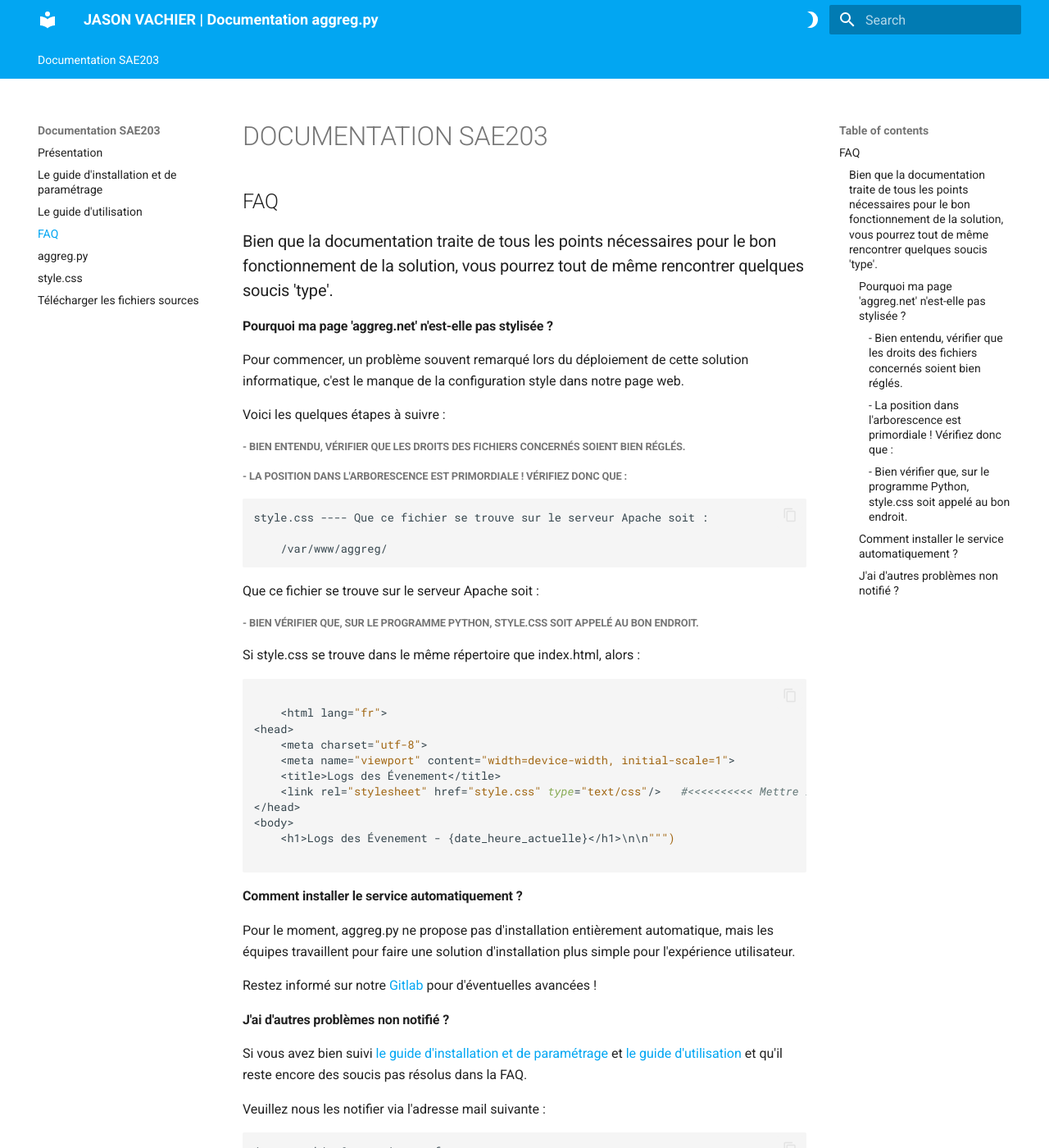
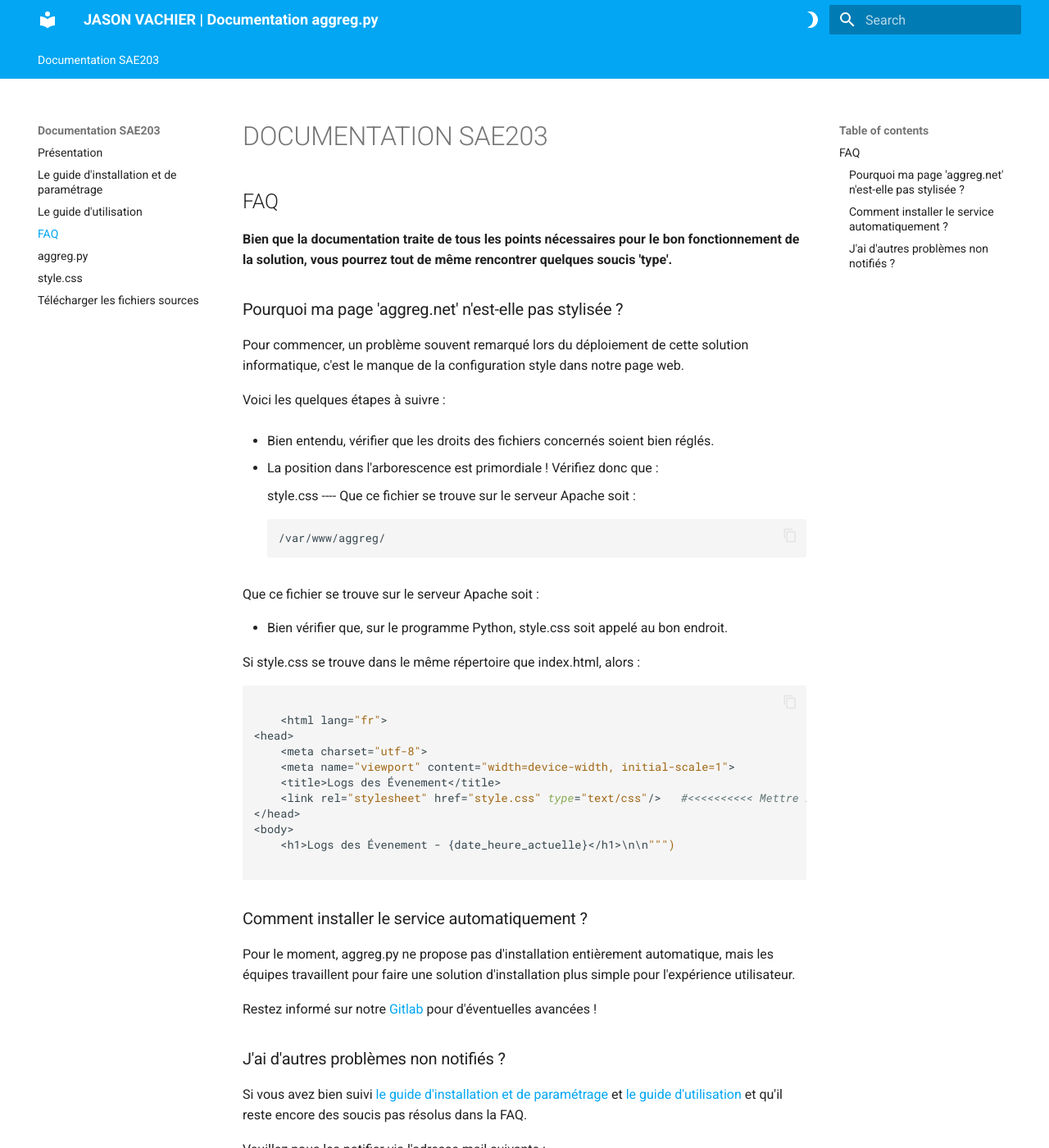
Before and after one commit to JasonVachier/SAE203, an MkDocs documentation site: the page built from docs/faq.md, in a window 1280 px wide and 1400 px high. Shown: the whole window at 82% size. Built offline with MkDocs 1.6.1 and Material for MkDocs 9.7.7, drawn with Linux system fonts in a browser that asks for light colours.

````diff
--- a/docs/faq.md
+++ b/docs/faq.md
@@ -2,18 +2,18 @@
 
 ## FAQ
 
-### Bien que la documentation traite de tous les points nécessaires pour le bon fonctionnement de la solution, vous pourrez tout de même rencontrer quelques soucis 'type'.
+**Bien que la documentation traite de tous les points nécessaires pour le bon fonctionnement de la solution, vous pourrez tout de même rencontrer quelques soucis 'type'.**
 
 
-#### Pourquoi ma page 'aggreg.net' n'est-elle pas stylisée ?
+### Pourquoi ma page 'aggreg.net' n'est-elle pas stylisée ?
 
 Pour commencer, un problème souvent remarqué lors du déploiement de cette solution informatique, c'est le manque de la configuration style dans notre page web.
 
 Voici les quelques étapes à suivre :
 
-##### - Bien entendu, vérifier que les droits des fichiers concernés soient bien réglés.
+- Bien entendu, vérifier que les droits des fichiers concernés soient bien réglés.
 
-##### - La position dans l'arborescence est primordiale ! Vérifiez donc que :
+- La position dans l'arborescence est primordiale ! Vérifiez donc que :
 
     style.css ---- Que ce fichier se trouve sur le serveur Apache soit :
 
@@ -21,7 +21,7 @@ Voici les quelques étapes à suivre :
 
 Que ce fichier se trouve sur le serveur Apache soit :
 
-##### - Bien vérifier que, sur le programme Python, style.css soit appelé au bon endroit.
+- Bien vérifier que, sur le programme Python, style.css soit appelé au bon endroit.
 
 Si style.css se trouve dans le même répertoire que index.html, alors :
 
@@ -39,13 +39,13 @@ Si style.css se trouve dans le même répertoire que index.html, alors :
 
 ```
 
-#### Comment installer le service automatiquement ?
+### Comment installer le service automatiquement ?
 
 Pour le moment, aggreg.py ne propose pas d'installation entièrement automatique, mais les équipes travaillent pour faire une solution d'installation plus simple pour l'expérience utilisateur.
 
 Restez informé sur notre [Gitlab](https://github.com/JasonVachier/SAE203/tree/main) pour d'éventuelles avancées !
 
-#### J'ai d'autres problèmes non notifié ?
+### J'ai d'autres problèmes non notifiés ?
 
 Si vous avez bien suivi [le guide d'installation et de paramétrage](Etape1.md) et [le guide d'utilisation](Etape2.md) et qu'il reste encore des soucis pas résolus dans la FAQ.
 
````
